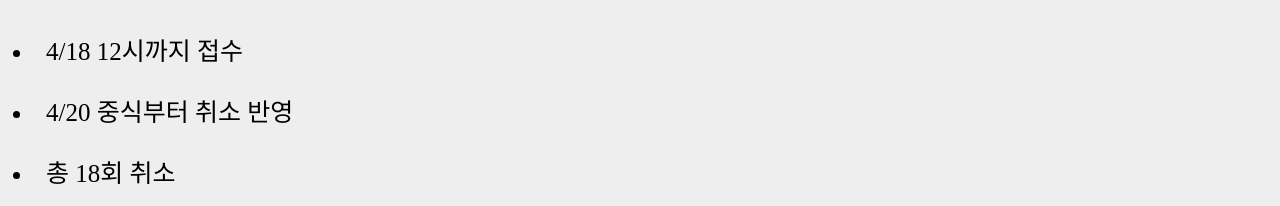
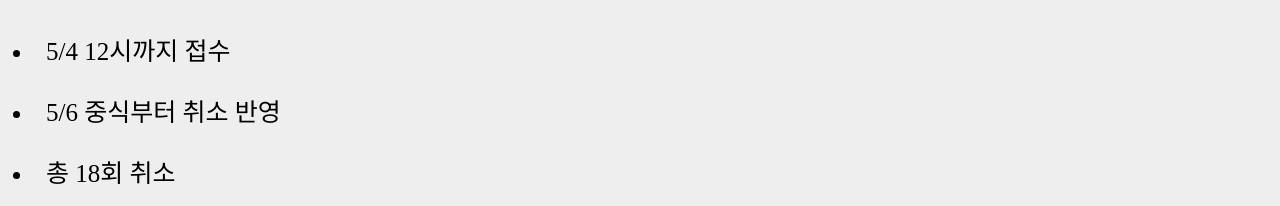
Before and after one commit to Shonmen/WEB, a plain HTML site: page index.html in a window 1280 px wide. Shown: the part 564-770 px from the top of the page. Drawn offline with Linux system fonts and the light colour scheme.

Commit message:
meal survey change

```diff
--- a/index.html
+++ b/index.html
@@ -27,8 +27,8 @@
 <p>이부분 꼭 숙지하여 주시기 바랍니다.</p>
 </span>
 <h2>식사취소</h2>
-<li>4/18 12시까지 접수</li>
-<li>4/20 중식부터 취소 반영</li>
+<li>5/4 12시까지 접수</li>
+<li>5/6 중식부터 취소 반영</li>
 <li>총 18회 취소 </li>
 <li>VND / 110,000동 18회 1,980,000동 또는 KRW / 5,500원 18회 99,000원</li>
 <li>문의 사항은 <a href ="https://forms.gle/ykN1VX3oXsDgQzVX8"><strong><u>식사 취소</u></strong></a>격리 문의 채널을 이용하여 주세요.</li>
```
Also changed, not shown: 2.html (+1 -0 lines).
